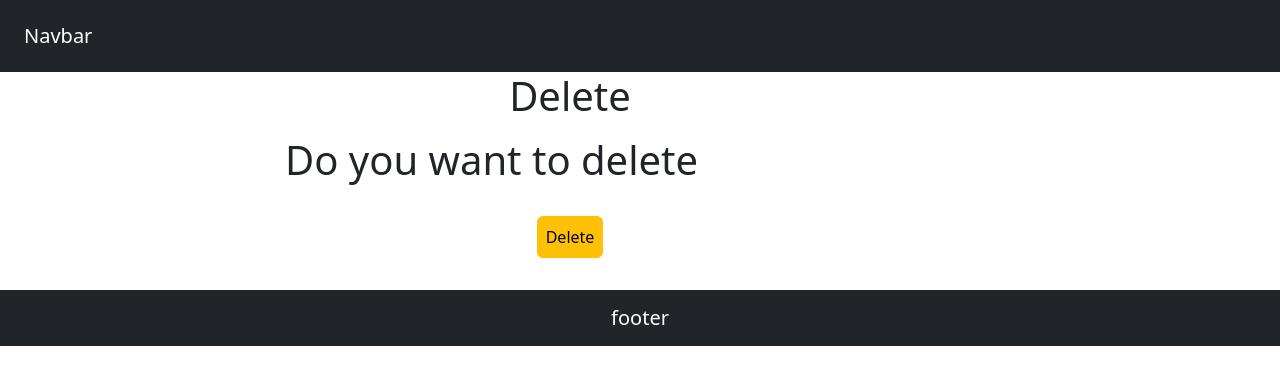
After one commit to Binshabs/static, a Django app: page /delete/1 in a window 1280 px wide. The commit adds this page. Shown: the top 385 px of the page. Run offline with Django 4.2, Linux system fonts and the light colour scheme; data comes from the database, SQL or seed files in the repository; both versions use the stored data as it was after the commit.

Commit message:
file added

```diff
--- /dev/null
+++ b/todoproj/todoproj/templates/delete.html
@@ -0,0 +1,23 @@
+{% extends 'base.html' %}
+    {% block content %}
+<div class="container ">
+    <h1 class="text-center">Delete</h1>
+
+  <div class="row ">
+    <div class="d-flex justify-content-center">
+      <form action="" method="post" class="form w-50">
+        {% csrf_token %}
+        <div class="my-3 ">
+          <h1>Do you want to delete</h1>
+        </div>
+
+        <div class="my-3 text-center mx-0">
+          <button class="btn btn-warning p-2 m-3">Delete</button>
+        </div>
+      </form>
+
+
+    </div>
+  </div>
+</div>
+{% endblock %}
--- a/todoproj/todoproj/templates/index.html
+++ b/todoproj/todoproj/templates/index.html
@@ -29,7 +29,8 @@
           <div class="child">
 
             <a href="{% url 'update' task.id %}" class="btn btn-primary p-2 m-2">Update</a>
-            <button class="btn btn-success p-2 m-2">Done</button>
+            <a href="{% url 'update' task.id %}" class="btn btn-success p-2 m-2">Delete</a>
+
           </div>
         </div>
         {% empty %}
--- a/todoproj/todoproj/templates/update.html
+++ b/todoproj/todoproj/templates/update.html
@@ -1,19 +1,19 @@
 {% extends 'base.html' %}
 {% block content %}
-<div class="container ">
+<div class="container">
     <h1 class="text-center">Update</h1>
   <div class="row mx-auto">
     <div class="d-flex justify-content-center">
       <form action="" method="post" class="form w-50">
         {% csrf_token %}
-        <div class="my-3 text-center">
+        <div class="my-3">
           <input type="text" name="task" placeholder="Task" class="form-control" value="{{task.task}}">
         </div>
         <div>
           <input type="number" name="priority" placeholder="priority" class="form-control" value="{{task.prority}}">
         </div>
         <div class="my-3 text-center">
-          <button class="btn btn-warning p-2 m-3">Add</button>
+          <button class="btn btn-warning p-2 m-3">add</button>
         </div>
       </form>
 
--- a/todoproj/todoproj/todoapp/models.py
+++ b/todoproj/todoproj/todoapp/models.py
@@ -1,4 +1,5 @@
 from django.db import models
+
 
 # Create your models here.
 class Task(models.Model):
--- a/todoproj/todoproj/todoapp/urls.py
+++ b/todoproj/todoproj/todoapp/urls.py
@@ -6,6 +6,8 @@ urlpatterns = [
     path('',views.Home,name='Home'),
     path('update/<int:id>',views.Update,name='update'),
 
+    path('delete/<int:id>',views.Delete,name='delete'),
+
 
 
     # path('contact/',views.contact,name='contact')
--- a/todoproj/todoproj/todoapp/views.py
+++ b/todoproj/todoproj/todoapp/views.py
@@ -1,5 +1,6 @@
-from django.shortcuts import render
+from django.shortcuts import render,redirect
 from .models import Task
+
 
 # Create your views here.
 
@@ -8,21 +9,47 @@ def Home(req):
     tasks=Task.objects.all()
     if req.method=="POST":
         task=req.POST.get('task','')
-        priority=req.POST.get('prority','')
+        priority=req.POST.get('priority','')
+        print(task,priority)
         todo=Task(task=task,priority=priority)
         todo.save()
-
     return render(req,'index.html',{"tasks":tasks})
 
 def Update(req,id):
     tasks=Task.objects.get(id=id)
     if req.method=="POST":
-     task=req.POST.get('task','')
-     priority=req.POST.get('prority','')
+       task=req.POST.get('task','')
+       priority=req.POST.get('priority','')
 
-    # print(id)
-    Task.objects.get(id=id)
-    return render(req,'update.html',{"task":task})
+       Task.objects.filter(id=id).update(task=task,priority=priority)
+       return redirect("home")
+    return render(req,'update.html',{"task":tasks})
+
+
+
+def Delete(req,id):
+    tasks=Task.objects.get(id=id)
+    if req.method=="POST":
+    #    task=req.POST.get('task','')
+    #    priority=req.POST.get('prority','')
+       Task.objects.filter(id=id).delete()
+
+       return redirect("home")
+    return render(req,'delete.html',{"task":tasks})
+
+
+
+
+
+
+
+
+
+
+
+
+
+
 
 
 
```
Also changed, not shown: todoproj/todoproj/db.sqlite3.
